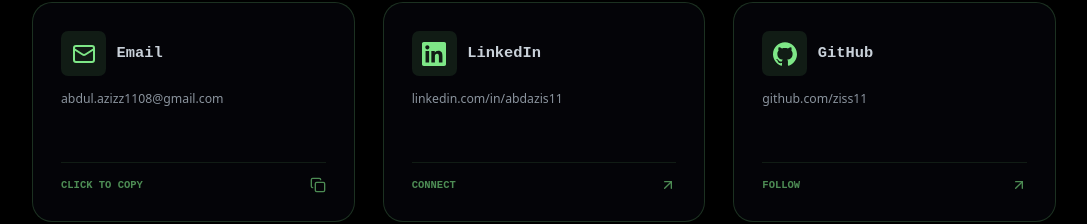
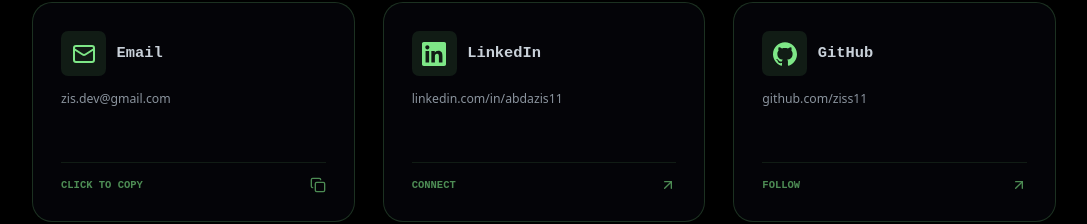
Before and after one commit to ziss11/ziss11-site, a Next.js app: page / in a window 1280 px wide. Shown: the part 5853-6077 px from the top of the page, without its empty margins (96-1183 px from the left). Built offline with nearby package versions, Linux system fonts and the light colour scheme; no server answers; a web font is replaced by a local one.

Commit message:
chore: Update contact email address.

```diff
--- a/src/components/ui/ContactTerminal.tsx
+++ b/src/components/ui/ContactTerminal.tsx
@@ -9,7 +9,7 @@ const contactMethods = [
   {
     id: 'email',
     name: 'Email',
-    value: 'abdul.azizz1108@gmail.com',
+    value: 'zis.dev@gmail.com',
     icon: <Mail size={24} />,
     type: 'copy',
     actionLabel: 'Click to copy',
```
